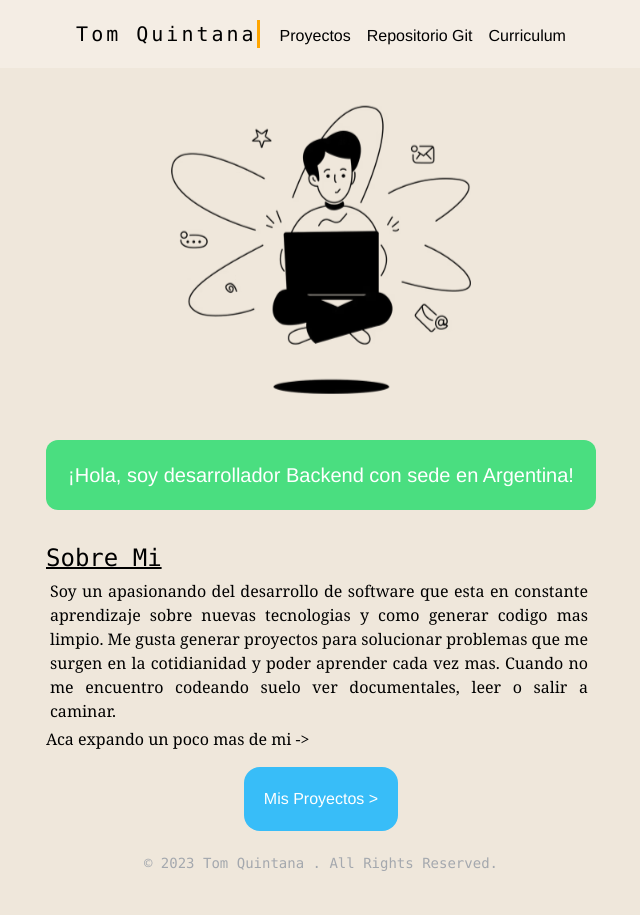
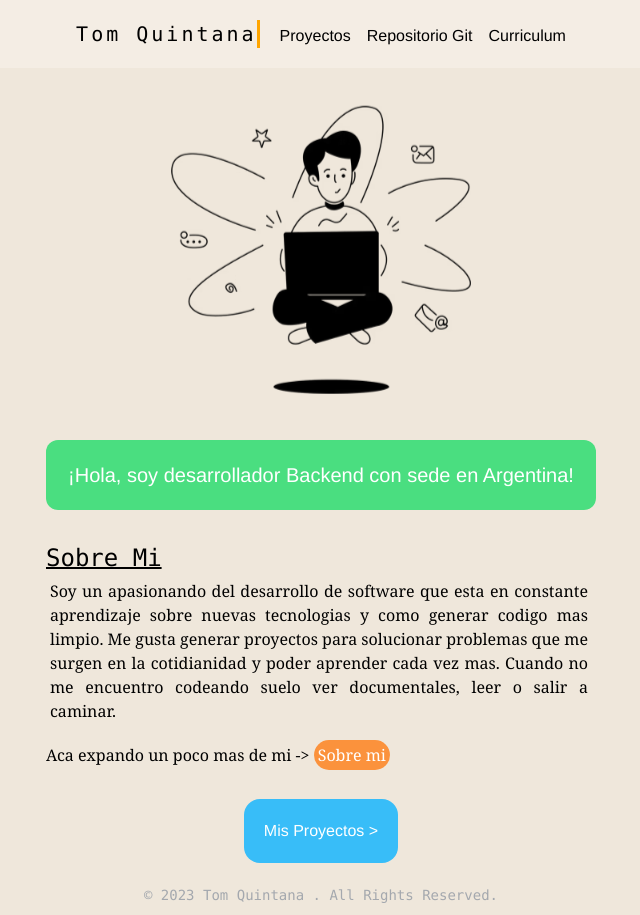
Before and after one commit to TomQuintana/Portfolio-Tom-Quintana, a Next.js app: page / in a window 1280 px wide. Shown: the whole page, without its empty margins (319-959 px from the left). Before the commit the page ends 883 px from the top, so only its background shows below. Built offline with nearby package versions, Linux system fonts and the light colour scheme.

Commit message:
add botton for aboutMe

```diff
--- a/src/app/components/AboutMe.tsx
+++ b/src/app/components/AboutMe.tsx
@@ -1,4 +1,5 @@
 import React from 'react';
+import Link from 'next/link';
 import '../styles/aboutMe.css';
 
 const AboutMe = () => {
@@ -13,8 +14,13 @@ const AboutMe = () => {
             <p>Soy un apasionando del desarrollo de software que esta en constante aprendizaje sobre nuevas tecnologias y como generar codigo mas limpio. Me gusta generar proyectos para solucionar problemas que me surgen en la cotidianidad y poder aprender cada vez mas. Cuando no me encuentro codeando suelo ver documentales, leer o salir a caminar.
             </p>
           </div>
-          <div>
-            Aca expando un poco mas de mi { '->' }
+          <div className='mt-4 mb-4'>
+            Aca expando un poco mas de mi { '-> ' }
+            <Link href={'/aboutMe'}
+              className='bg-orange-400 p-1 text-white rounded-2xl'
+            >
+              Sobre mi
+            </Link>
           </div>
         </div>
       </div>
```
